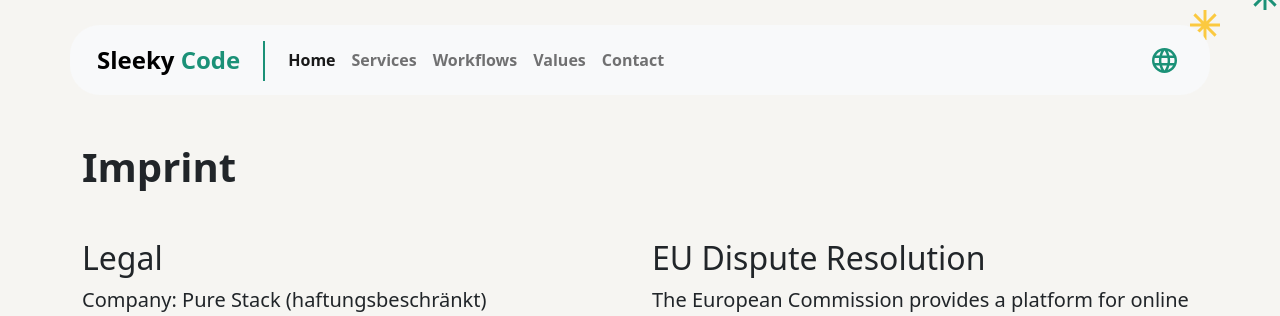
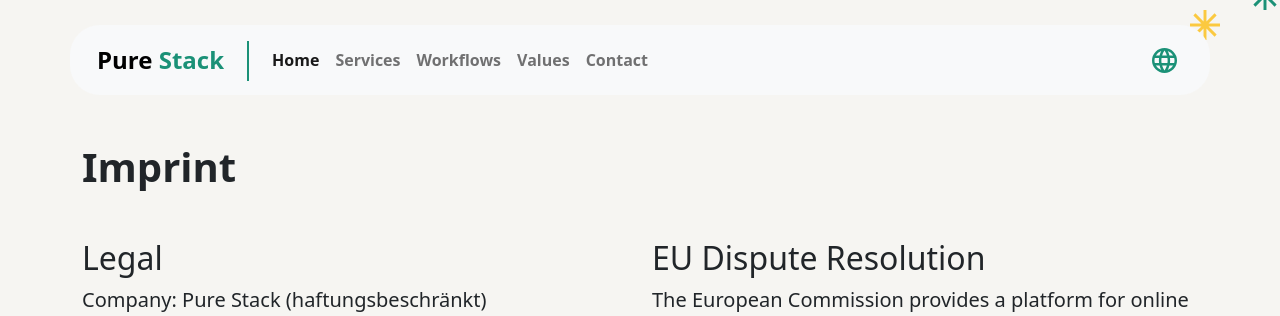
Before and after one commit to refatalsakka/pure-stack, a Symfony app: template templates/imprint/index.html.twig in a window 1280 px wide. Shown: the top 316 px of the page. Run offline with Twig, Linux system fonts and the light colour scheme; the template is opened without the code that fills it, so the values that code supplies are empty; style sheets or scripts are compiled from the project's sources; some libraries are stand-ins or nearby versions.

Commit message:
adjustments

```diff
--- a/templates/base.html.twig
+++ b/templates/base.html.twig
@@ -28,8 +28,8 @@
 			<div class="container">
 				<a class="navbar-brand" href="{{ current_locale }}">
 					<h1>
-						<span class="black-text">Sleeky</span>
-						<span class="green-text">Code</span>
+						<span class="black-text">Pure</span>
+						<span class="green-text">Stack</span>
 					</h1>
 					<span class="separate-line"></span>
 				</a>
--- a/templates/imprint/index.html.twig
+++ b/templates/imprint/index.html.twig
@@ -71,7 +71,7 @@
 		<img src="{{ asset("build/shapes/common/grass.svg") }}" alt="grass"/>
 		<div class="bg">
 			<div class="map">
-				<iframe src="https://www.google.com/maps/embed?pb=!1m18!1m12!1m3!1d2432.7139755159988!2d13.259214576675628!3d52.42998007203765!2m3!1f0!2f0!3f0!3m2!1i1024!2i768!4f13.1!3m3!1m2!1s0x47a85a34a788a28d%3A0x485f89190d0da1c7!2sM%C3%BChlenstra%C3%9Fe%208A%2C%2014167%20Berlin%2C%20Germany!5e0!3m2!1sen!2seg!4v1724924326014!5m2!1sen!2seg" width="100%" height="100%" style="border:0;" allowfullscreen="" loading="lazy" referrerpolicy="no-referrer-when-downgrade"></iframe>
+				<iframe src="https://www.google.com/maps/embed?pb=!1m18!1m12!1m3!1d41912.74465850193!2d12.009697828026212!3d48.96211973762992!2m3!1f0!2f0!3f0!3m2!1i1024!2i768!4f13.1!3m3!1m2!1s0x479fc0d3f5a628e1%3A0x6cf5ef59a7f87ad1!2sPentling%2C%20Germany!5e0!3m2!1sen!2seg!4v1737172681265!5m2!1sen!2seg" width="100%" height="100%" style="border:0;" allowfullscreen="" loading="lazy" referrerpolicy="no-referrer-when-downgrade"></iframe>
 			</div>
 			<div class="info">
 				<div>
```
